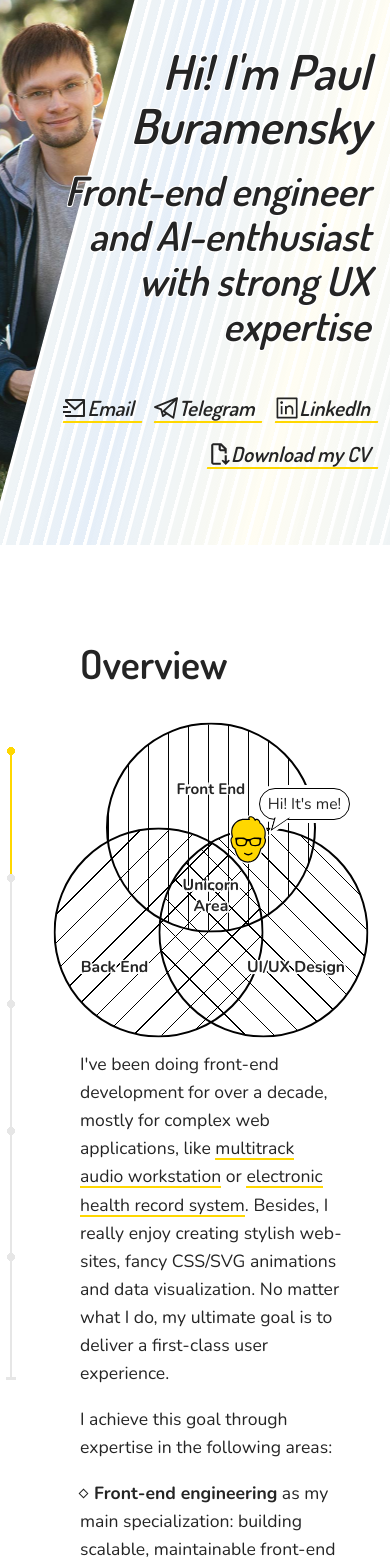
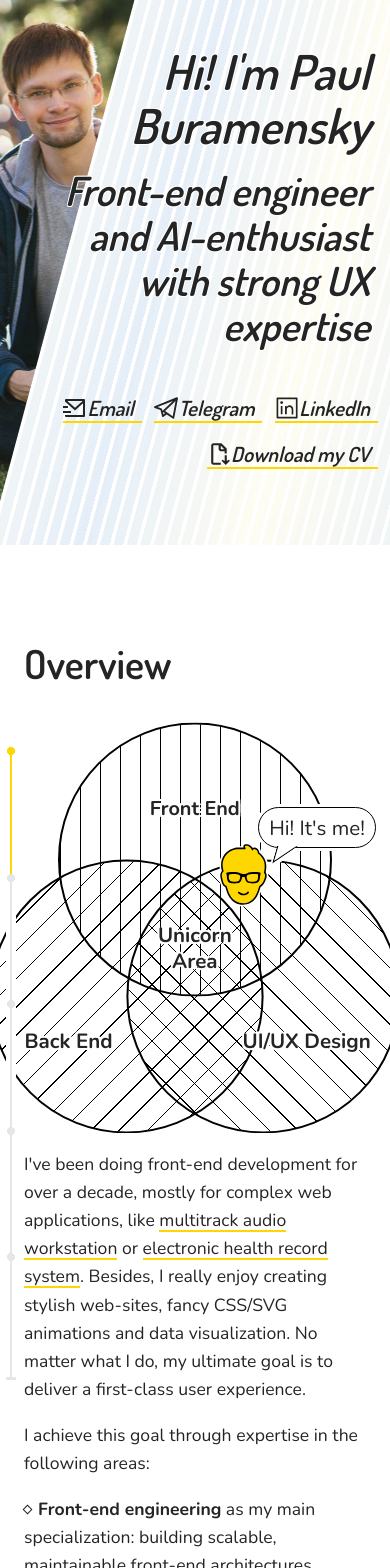
Before and after one commit to bupaev/bupaev.github.io, a Next.js app: page /cv in a window 390 px wide. Shown: the top 1568 px of the page. Built offline with nearby package versions, Linux system fonts and the light colour scheme.

Commit message:
fix(layout): adjust section padding for mobile devices
- Reduce section padding to 1.5rem on touch devices to maximize usable space

```diff
--- a/components/cv-skills/skills-group.module.scss
+++ b/components/cv-skills/skills-group.module.scss
@@ -20,6 +20,7 @@
 
   .itemTitle {
     line-height: 1.4em;
+    padding-right: 0.2em;
   }
 
   ul {
--- a/styles/global.scss
+++ b/styles/global.scss
@@ -91,6 +91,10 @@ strong {
     position: relative;
     padding: 3rem 3rem 3rem 5rem;
     font-size: 1.1em;
+
+    @include mixins.touch {
+      padding: 3rem 1.5rem;
+    }
   }
 
   .footer {
```
